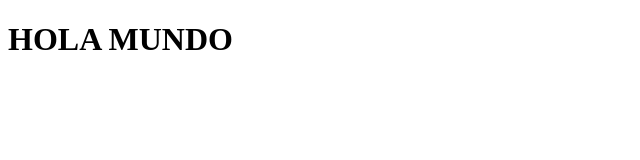
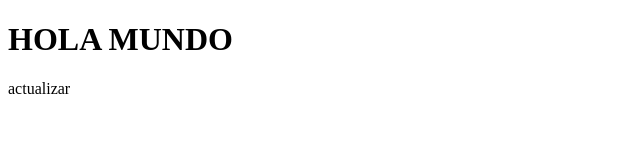
Before and after one commit to GamalielGonzalez97/Pruebas-Software, a plain HTML site: page index.html in a window 1280 px wide. Shown: the full height of the page, 0-640 px from the left. Drawn offline with Linux system fonts and the light colour scheme.

Commit message:
agrego un parrrafo en index principal

```diff
--- a/index.html
+++ b/index.html
@@ -12,6 +12,7 @@
     <H1>HOLA MUNDO
 
     </H1>
+<p>actualizar</p>
 
 </body>
 </html>
```
